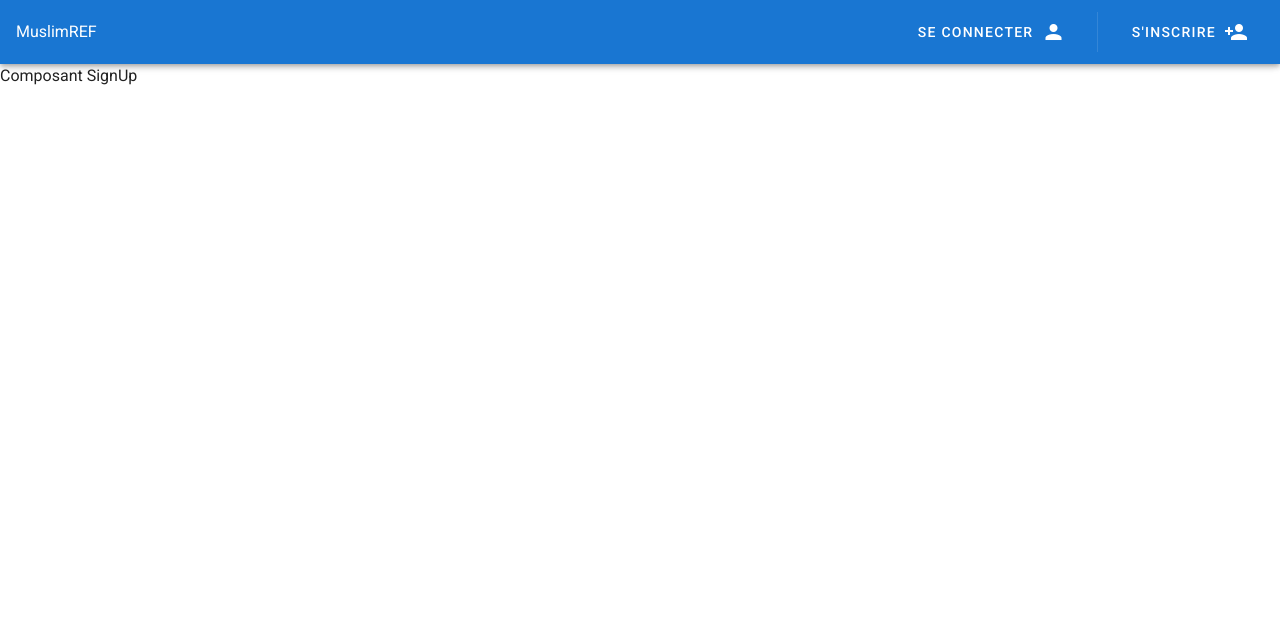
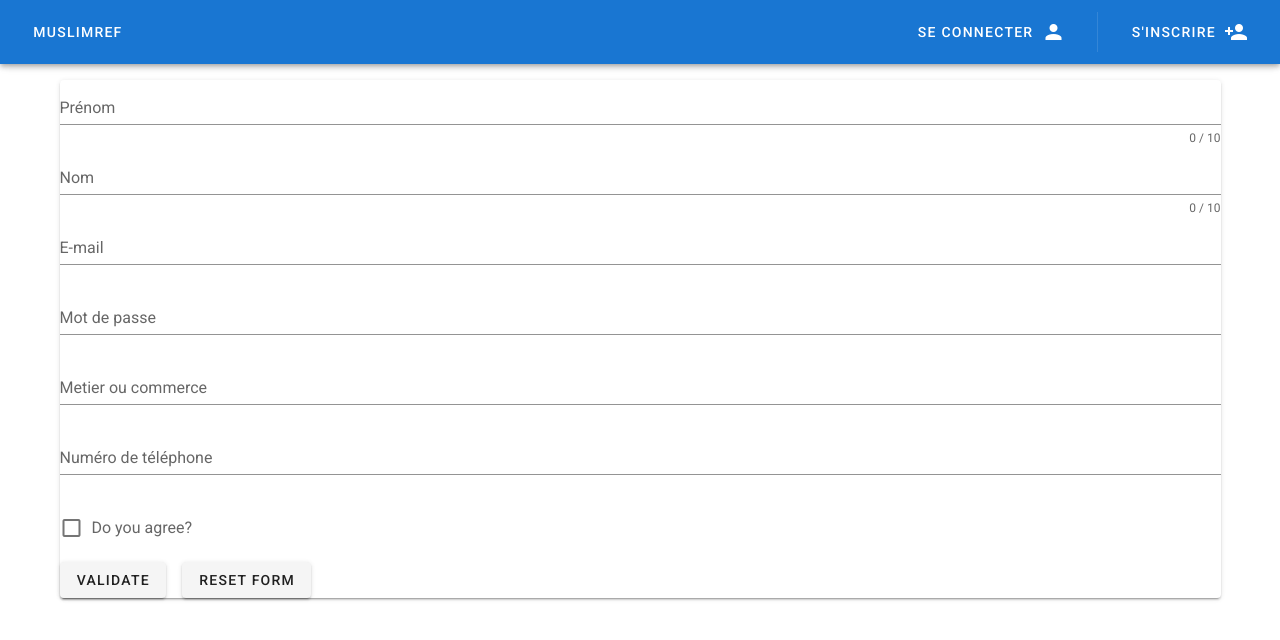
Before and after one commit to bouboudev/muslimref, a Vue app: page /signup in a window 1280 px wide. Shown: the top 640 px of the page. Built offline with nearby package versions, Linux system fonts and the light colour scheme.

Commit message:
update sign up form

```diff
--- a/src/App.vue
+++ b/src/App.vue
@@ -5,14 +5,20 @@
             color="primary"
             dark
         >
-            <div class="d-flex align-center">MuslimREF</div>
+            <div class="d-flex align-center"></div>
+            <v-btn
+                text
+                @click="goTo('/')"
+            >
+                <span class="mr-2">MuslimREF</span>
+            </v-btn>
 
             <v-spacer></v-spacer>
 
-            <v-btn text
-            @click="goTo('signin')"
+            <v-btn
+                text
+                @click="goTo('signin')"
             >
-
                 <span class="mr-2">Se connecter</span>
                 <v-icon>mdi-account</v-icon>
             </v-btn>
--- a/src/components/SignUpForm.vue
+++ b/src/components/SignUpForm.vue
@@ -1,15 +1,111 @@
 <template>
-    <div>
-        Composant SignUp
-    </div>
+    <v-container>
+        <v-row>
+            <v-col>
+                <v-card>
+                    <v-form
+                        ref="form"
+                        v-model="valid"
+                        lazy-validation
+                    >
+                        <v-text-field
+                            v-model="firstName"
+                            :counter="10"
+                            :rules="nameRules"
+                            label="Prénom"
+                            required
+                        ></v-text-field>
+                        <v-text-field
+                            v-model="lastName"
+                            :counter="10"
+                            :rules="nameRules"
+                            label="Nom"
+                            required
+                        ></v-text-field>
+
+                        <v-text-field
+                            v-model="email"
+                            :rules="emailRules"
+                            label="E-mail"
+                            required
+                        ></v-text-field>
+                        <!-- mot de passe -->
+                        <v-text-field
+                            v-model="password"
+                            :rules="passwordRules"
+                            label="Mot de passe"
+                            required
+                        ></v-text-field>
+
+                        <v-text-field
+                            v-model="job"
+                            :rules="jobRules"
+                            label="Metier ou commerce"
+                            required
+                        ></v-text-field>
+                        <v-text-field
+                            v-model="number"
+                            :rules="numberRules"
+                            label="Numéro de téléphone"
+                            required
+                        ></v-text-field>
+
+                        <v-checkbox
+                            v-model="checkbox"
+                            :rules="[(v) => !!v || 'You must agree to continue!']"
+                            label="Do you agree?"
+                            required
+                        ></v-checkbox>
+
+                        <v-btn
+                            :disabled="!valid"
+
+                            class="mr-4"
+                            @click="validate"
+                        >
+                            Validate
+                        </v-btn>
+
+                        <v-btn
+
+                            class="mr-4"
+                            @click="reset"
+                        >
+                            Reset Form
+                        </v-btn>
+                    </v-form>
+                </v-card>
+            </v-col>
+        </v-row>
+    </v-container>
 </template>
 
 <script>
-export default {
+    export default {
+        data: () => ({
+            valid: true,
+            nameRules: [(v) => !!v || 'Name is required', (v) => (v && v.length <= 10) || 'Name must be less than 10 characters'],
+            jobRules: [(v) => !!v || 'Job is required', (v) => (v && v.length <= 10) || 'Job must be less than 10 characters'],
+            emailRules: [(v) => !!v || 'E-mail is required', (v) => /.+@.+\..+/.test(v) || 'E-mail must be valid'],
+            numberRules: [(v) => !!v || 'Number is required', (v) => (v && v.length <= 10) || 'Number must be less than 10 characters'],
+            passwordRules: [(v) => !!v || 'Password is required', (v) => (v && v.length <= 10) || 'Password must be less than 10 characters'],
+            email: '',
+            checkbox: false,
+            firstName: '',
+            lastName: '',
+            job: '',
+            number: '',
+            password: '',
+        }),
 
-}
+        methods: {
+            validate() {
+                this.$refs.form.validate();
+            },
+            reset() {
+                this.$refs.form.reset();
+            },
+        },
+    };
 </script>
-
-<style>
-
-</style>
+<style></style>
```
